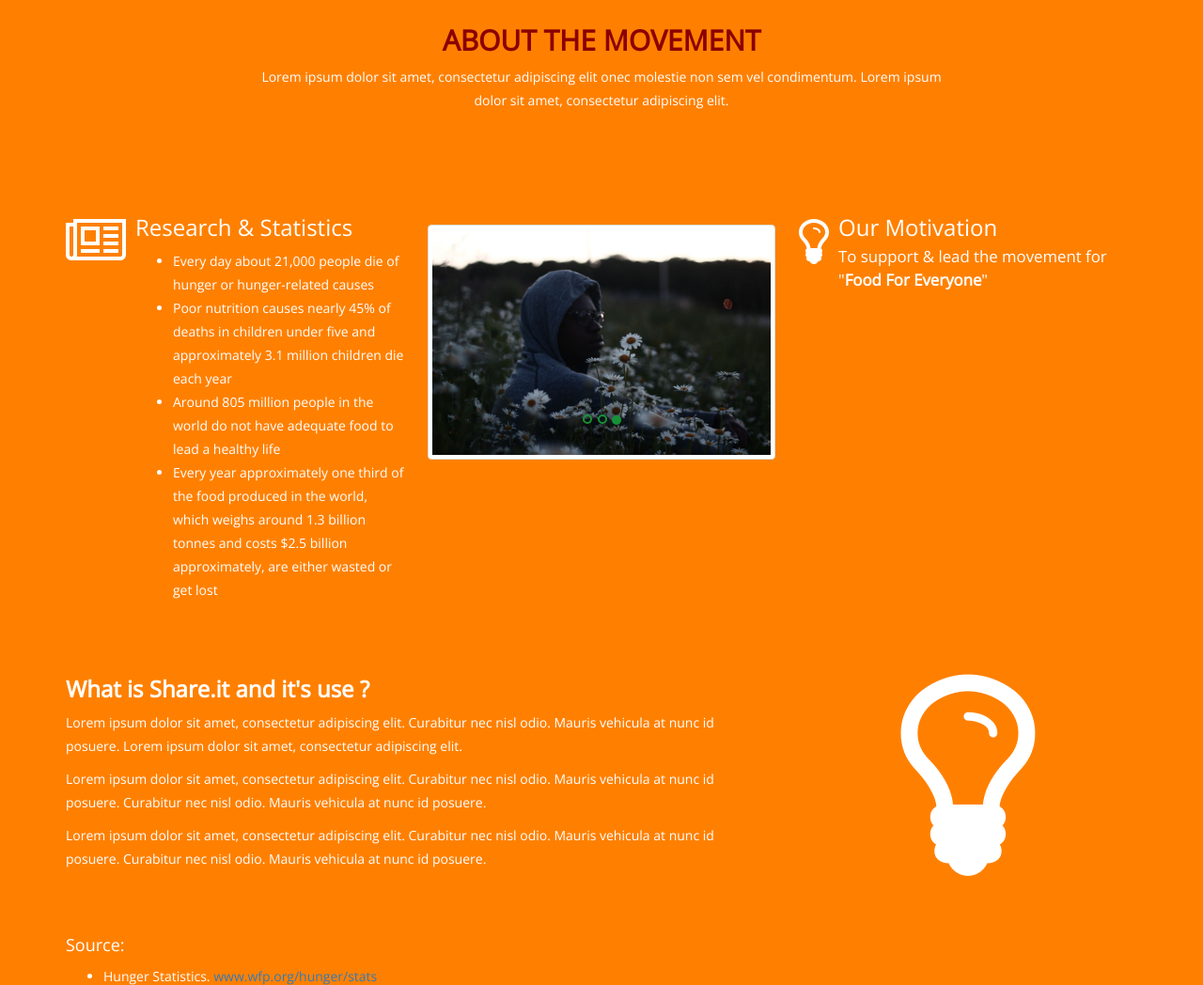
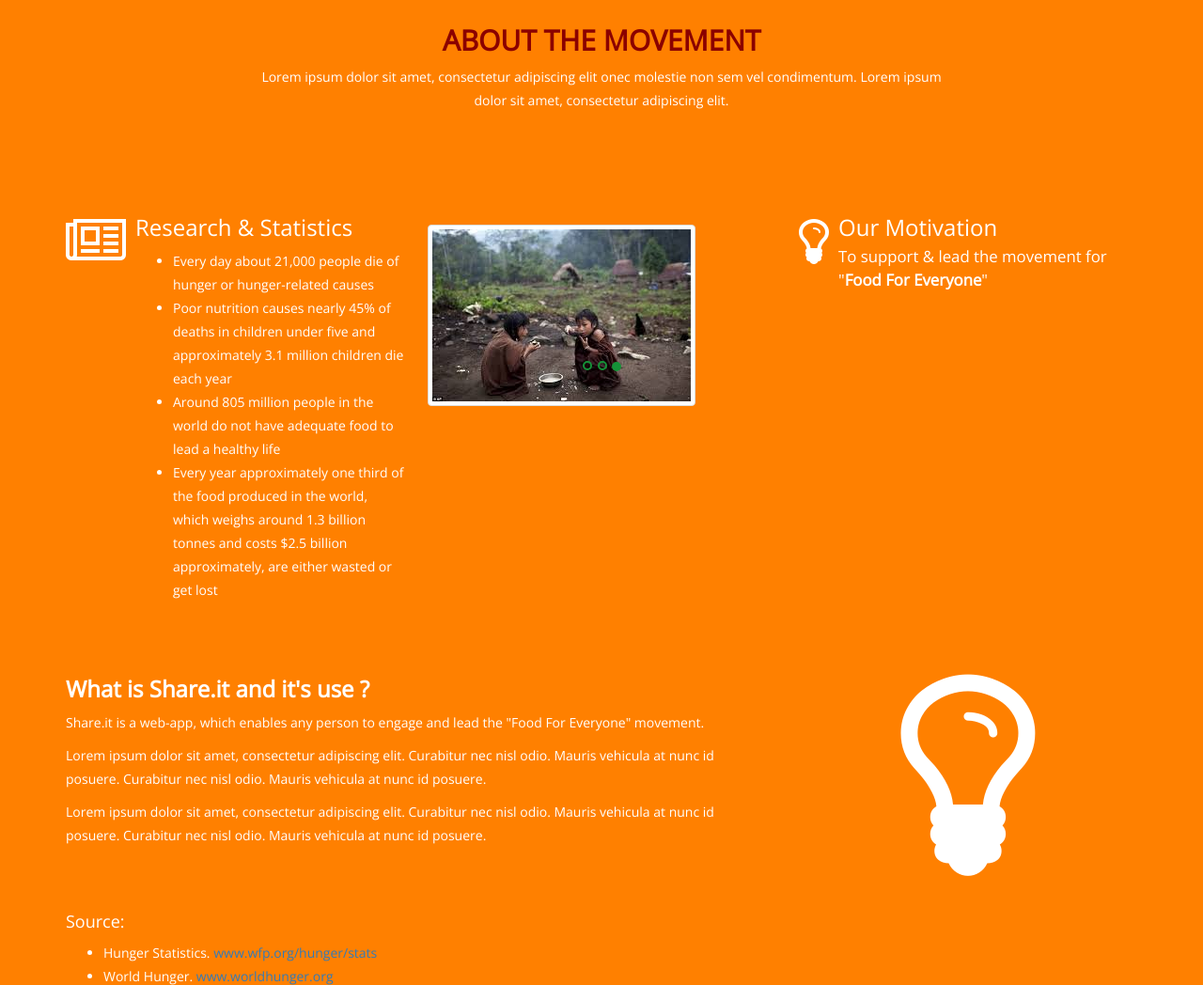
Before and after one commit to Codeepy/Share.it, a Django app: page /about/ in a window 1280 px wide. Shown: the part 74-1122 px from the top of the page at 94% size. Run offline with Django 3.2, Linux system fonts and the light colour scheme; parts of the project's set-up code (start-up, migrations or seed data) failed here and were passed over; some libraries are stand-ins or nearby versions.

Commit message:
Somdip-changes made

```diff
--- a/templates/about.html
+++ b/templates/about.html
@@ -49,13 +49,13 @@
                     <div id="carousel-slider" class="carousel slide" data-ride="carousel">
                         <div class="carousel-inner">
                             <div class="item">
-                                <img src="/static/img/slider/1.jpg" class="img-thumbnail" alt="">
+                                <img src="/static/img/slider/4.jpg" class="img-thumbnail" alt="">
                             </div>
                             <div class="item">
-                                <img src="/static/img/slider/2.png" class="img-thumbnail" alt="">
+                                <img src="/static/img/slider/5.jpeg" class="img-thumbnail" alt="">
                             </div>
                             <div class="item active">
-                                <img src="/static/img/slider/3.jpg" class="img-thumbnail" alt="">
+                                <img src="/static/img/slider/6.jpeg" class="img-thumbnail" alt="">
                             </div>
                         </div>
                         <!--INDICATORS-->
@@ -96,9 +96,7 @@
                 <div class="col-lg-8 col-md-8 col-sm-8 " >
                     <h3><strong>What is Share.it and it's use ?</strong></h3>
                     <p>
-                        Lorem ipsum dolor sit amet, consectetur adipiscing elit.
-                        Curabitur nec nisl odio. Mauris vehicula at nunc id posuere.
-                        Lorem ipsum dolor sit amet, consectetur adipiscing elit.
+                        Share.it is a web-app, which enables any person to engage and lead the "Food For Everyone" movement.
                     </p>
                     <p>
                         Lorem ipsum dolor sit amet, consectetur adipiscing elit.
```
Also changed, not shown: static/img/slider/4.jpg (added), static/img/slider/5.jpeg (added), static/img/slider/6.jpeg (added).
